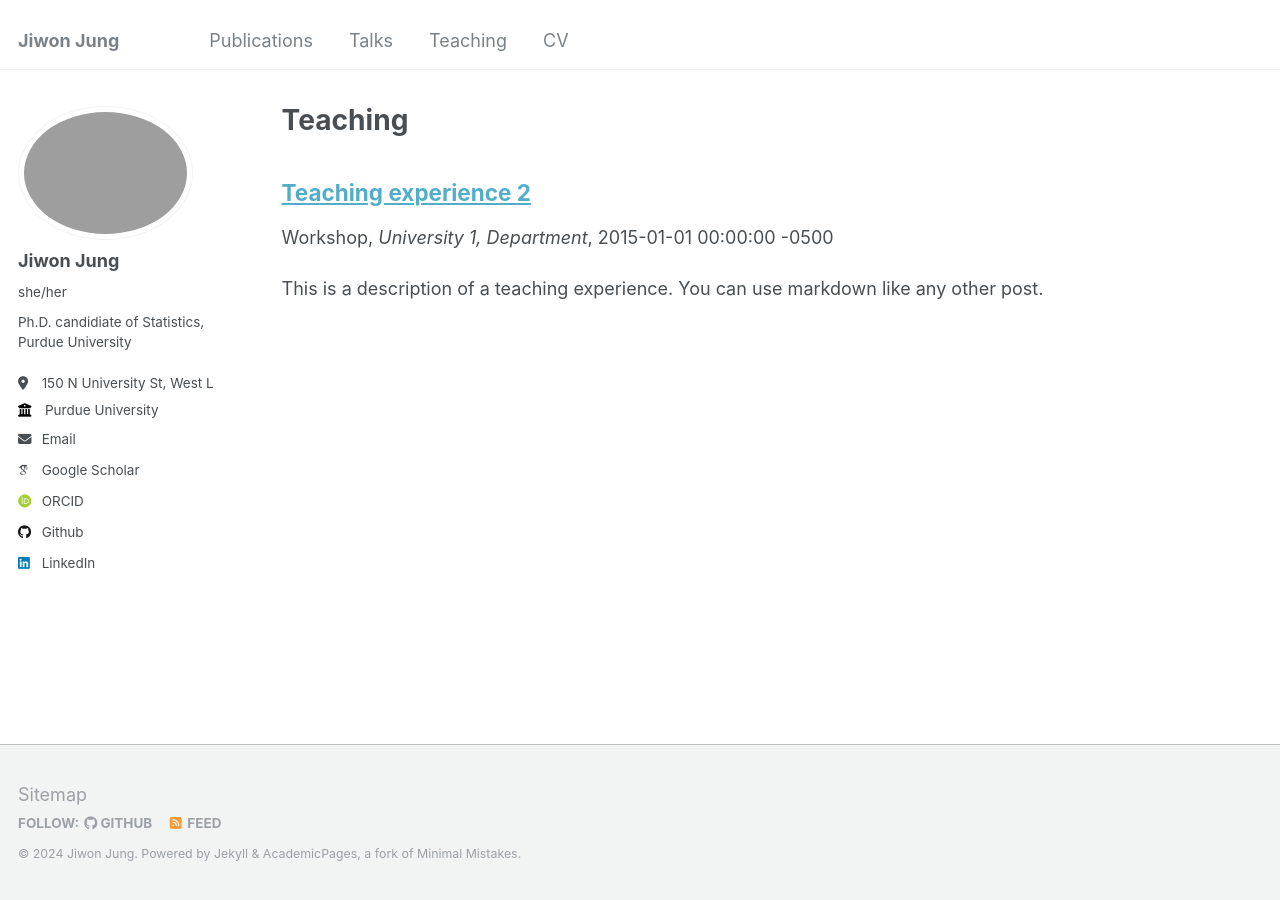
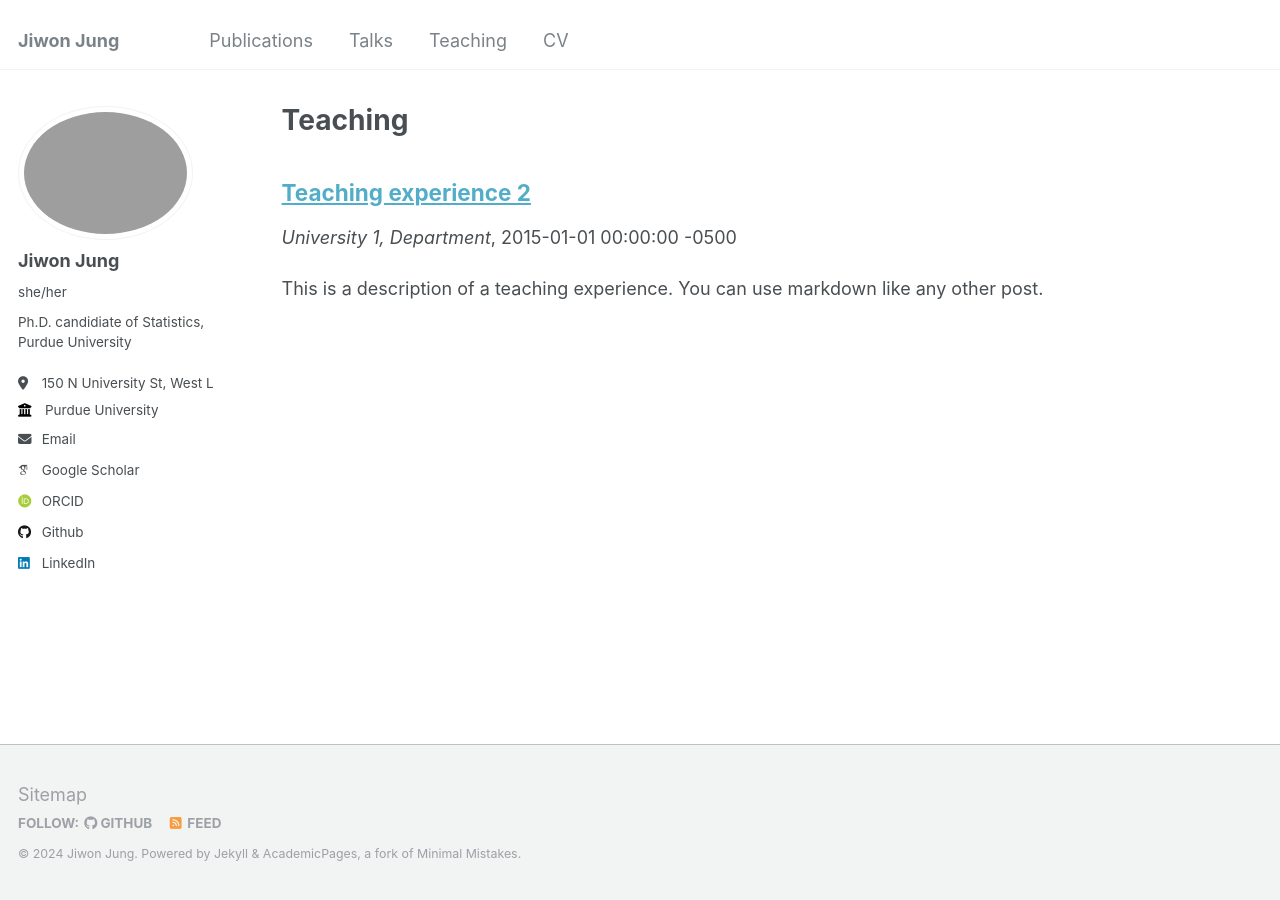
Before and after one commit to jiwon-jung/jiwon-jung.github.io, a Jekyll site: the page built from _pages/teaching.html, in a window 1280 px wide. Built offline with Jekyll 4.4.1, drawn with Linux system fonts in a browser that asks for light colours; some web fonts are replaced; a file with an impossible date is left out.

Commit message:
Update archive-single.html

```diff
--- a/_includes/archive-single.html
+++ b/_includes/archive-single.html
@@ -39,7 +39,7 @@
     {% endif %}
 
         {% if post.collection == 'teaching' %}
-          <p> {{ post.type }}, <i>{{ post.venue }}</i>, {{ post.date }} </p>
+          <p><i>{{ post.venue }}</i>, {{ post.date }} </p>
         {% elsif post.collection == 'publications' and post.category == 'manuscripts' %}
 <!--           <p>Published in <i>{{ post.venue }}</i>, {{ post.date | default: "1900-01-01" | date: "%Y" }} </p> -->
           <p>{{ post.authors }} Published in <i>{{ post.venue }}</i> </p>
```
